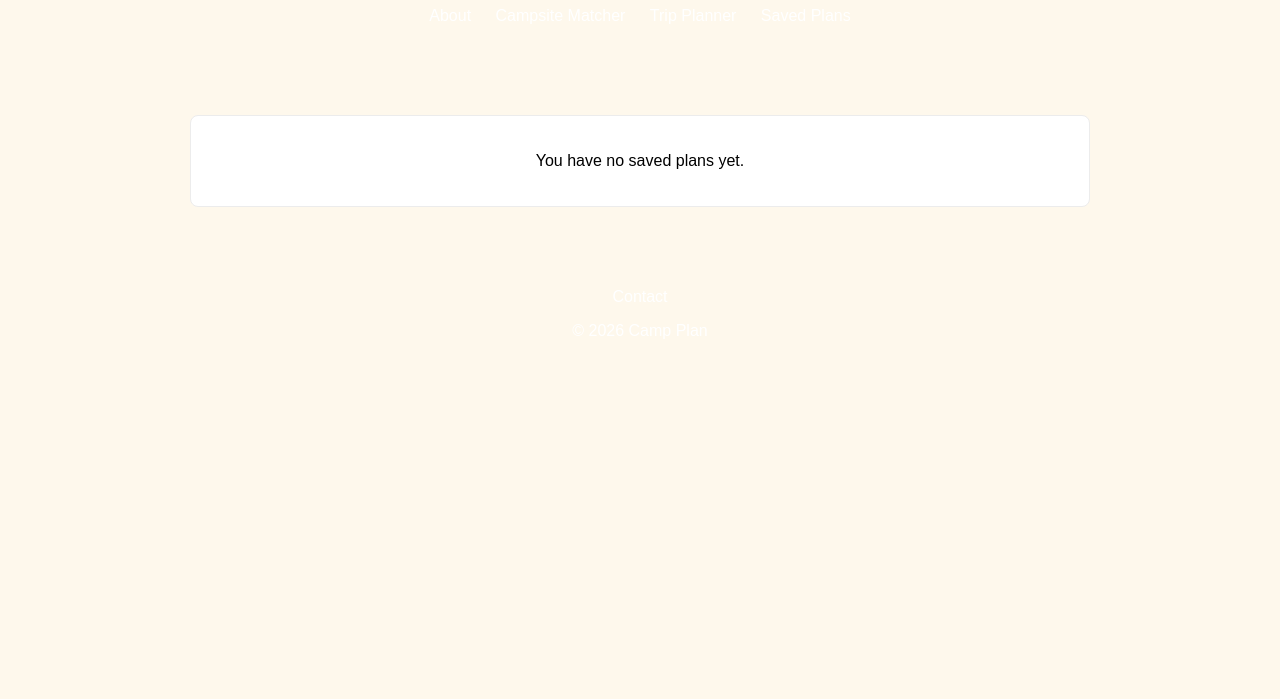
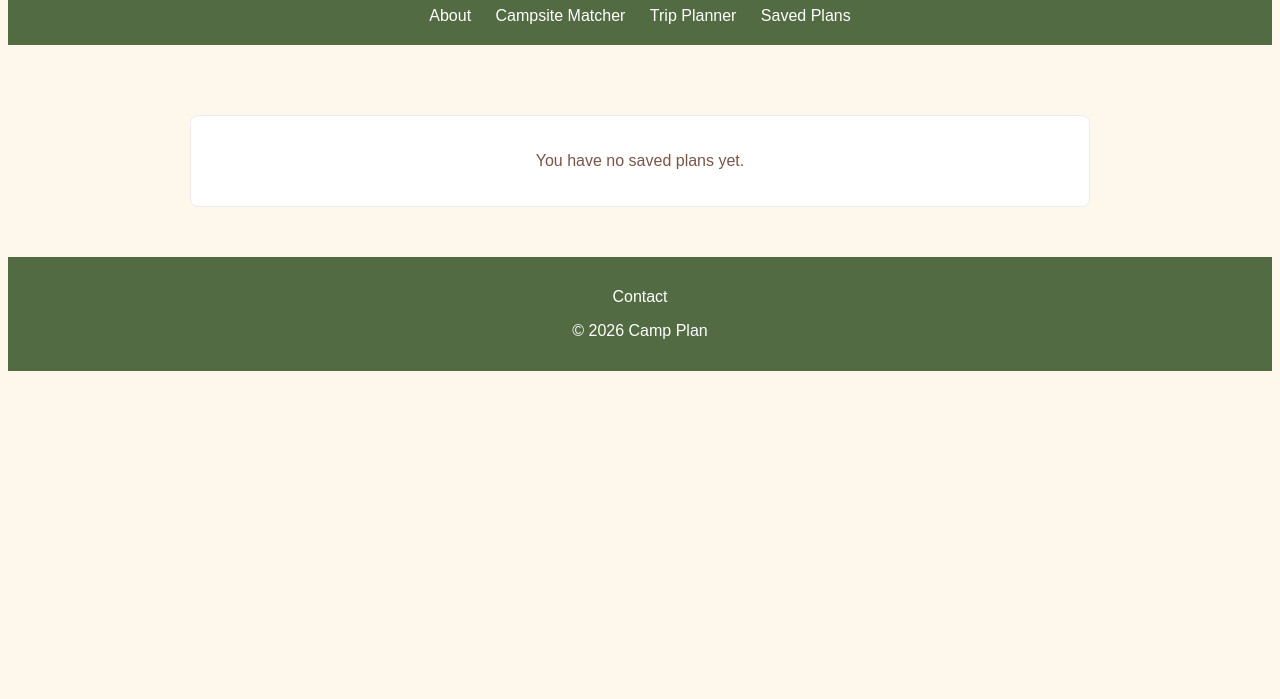
Before and after one commit to kaitlynhumphrey/CampPlan, a plain HTML site: page saved-plans.html in a window 1280 px wide. Shown: the part 101-800 px from the top of the page. Drawn offline with Linux system fonts and the light colour scheme.

Commit message:
Add Cozy Campfire colour palette

```diff
--- a/css/variables.css
+++ b/css/variables.css
@@ -11,6 +11,13 @@
   /* -- Colour Palette -- */
   --primary-light1: rgb(254, 248, 236);
 
+
+  --primary-green: #536B42;
+  --secondary-orange: #D48A54;
+  --secondary-sand: #E8C9A7;
+  --text-brown: #795548;
+
+
   /* -- Borders -- */
   --border-radius-large: 16px;
   --border-radius-medium: 8px;
```
